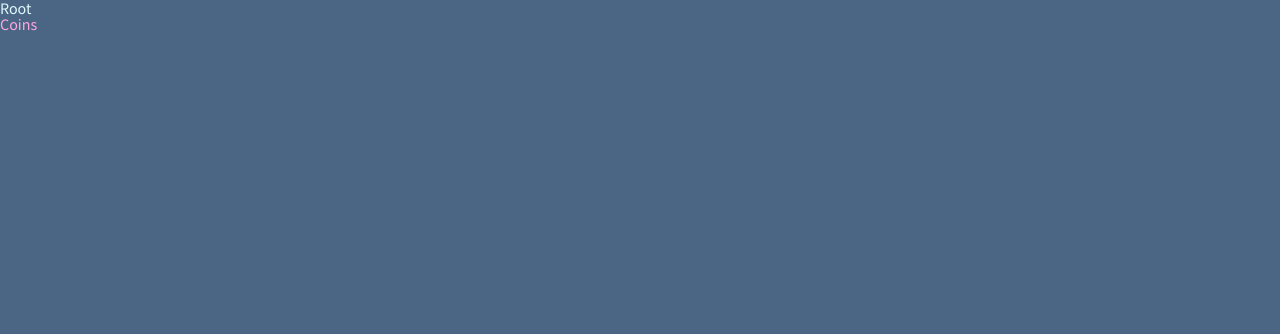
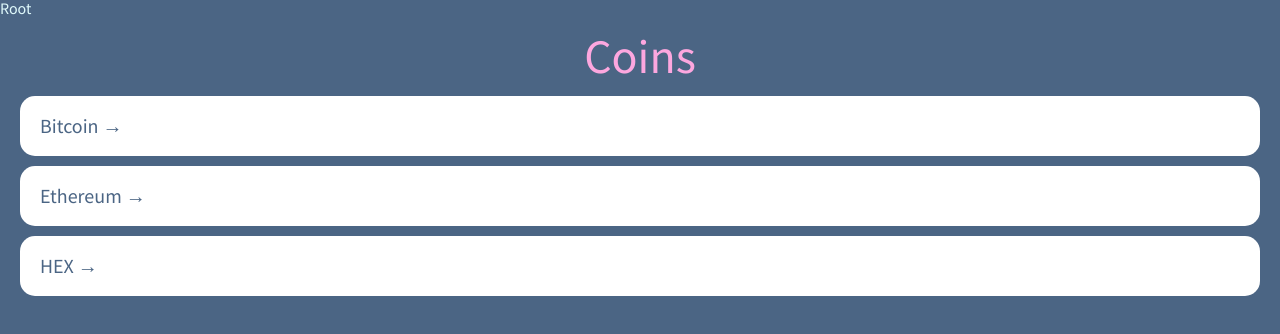
Before and after one commit to dp-dev-im/crypto-tracker, a React (Create React App) app: page /coins in a window 1280 px wide. Shown: the top 334 px of the page. Built offline with nearby package versions, Linux system fonts and the light colour scheme.

Commit message:
:lipstick: Style - Coins

```diff
--- a/src/GlobalStyle.ts
+++ b/src/GlobalStyle.ts
@@ -58,5 +58,6 @@ body {
 }
 a {
   text-decoration: none;
+  color: inherit;
 }
 `;
--- a/src/routes/Coins.tsx
+++ b/src/routes/Coins.tsx
@@ -1,13 +1,89 @@
+import { Link } from "react-router-dom";
 import styled from "styled-components";
 
+const Container = styled.div`
+  padding: 0px 20px;
+`;
+
+const Header = styled.header`
+  //viewport hight == vh
+  height: 10vh;
+  display: flex;
+  justify-content: center;
+  align-items: center;
+`;
+
+const CoinsList = styled.ul``;
+
+const Coin = styled.li`
+  background-color: white;
+  color: ${(props) => props.theme.bgColor};
+  border-radius: 15px;
+  margin-bottom: 10px;
+  font-size: 20px;
+  a {
+    // padding 위치에 따라 클릭 위치가 달라짐 a or Coin
+    padding: 20px;
+    transition: color 0.3s ease-in;
+    display: block;
+  }
+  &:hover {
+    a {
+      color: ${(props) => props.theme.accentColor};
+    }
+  }
+`;
+
 const Title = styled.h1`
+  font-size: 48px;
   color: ${(props) => props.theme.accentColor};
 `;
+
+const coins = [
+  {
+    id: "btc-bitcoin",
+    name: "Bitcoin",
+    symbol: "BTC",
+    rank: 1,
+    is_new: false,
+    is_active: true,
+    type: "coin",
+  },
+  {
+    id: "eth-ethereum",
+    name: "Ethereum",
+    symbol: "ETH",
+    rank: 2,
+    is_new: false,
+    is_active: true,
+    type: "coin",
+  },
+  {
+    id: "hex-hex",
+    name: "HEX",
+    symbol: "HEX",
+    rank: 3,
+    is_new: false,
+    is_active: true,
+    type: "token",
+  },
+];
 
 function Coins() {
   return (
     <>
-      <Title>Coins</Title>
+      <Container>
+        <Header>
+          <Title>Coins</Title>
+        </Header>
+        <CoinsList>
+          {coins.map((coin) => (
+            <Coin key={coin.id}>
+              <Link to={`/${coin.id}`}>{coin.name} &rarr;</Link>
+            </Coin>
+          ))}
+        </CoinsList>
+      </Container>
     </>
   );
 }
```
